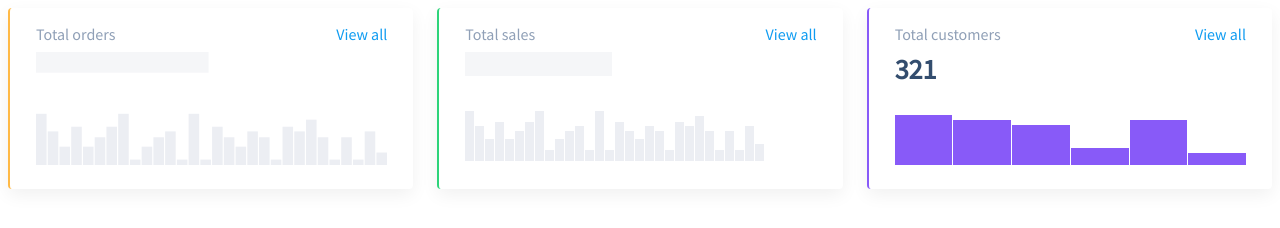
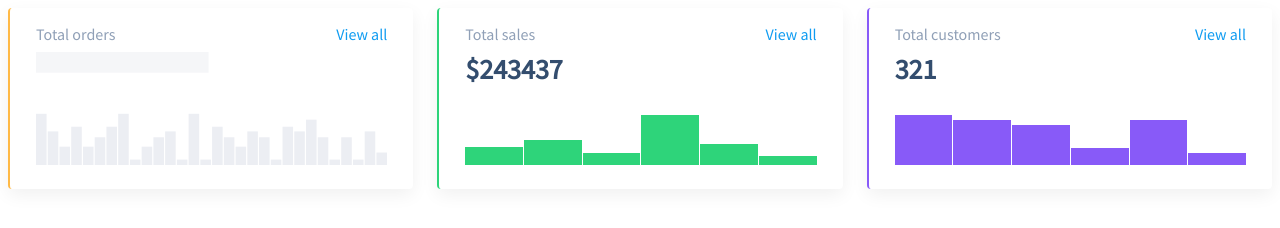
Before and after one commit to js-tasks-ru/js-20221121_konstantin87, a website: page 04-oop-basic-intro-to-dom/1-column-chart/index.html in a window 1280 px wide. Drawn offline with Linux system fonts and the light colour scheme.

Commit message:
004-oop-basic-intro-to-dom: implement ColumnChart class

```diff
--- a/04-oop-basic-intro-to-dom/1-column-chart/index.html
+++ b/04-oop-basic-intro-to-dom/1-column-chart/index.html
@@ -47,7 +47,6 @@
   sales.append(salesChart.element);
   customers.append(customersChart.element);
 
-  salesChart.update([]);
 </script>
 </body>
 </html>
--- a/04-oop-basic-intro-to-dom/1-column-chart/index.js
+++ b/04-oop-basic-intro-to-dom/1-column-chart/index.js
@@ -1,92 +1,84 @@
 export default class ColumnChart {
-  constructor({data = [], label = '', value, link, formatHeading = (val) => val} = {}) {
+  chartHeight = 50;
+
+  constructor({
+    data = [],
+    label = '',
+    value = 0,
+    link = '',
+    formatHeading = (input) => input
+  } = {}) {
     this.data = data;
     this.label = label;
     this.value = value;
     this.link = link;
     this.formatHeading = formatHeading;
-    this.chartHeight = 50;
     this.render();
   }
 
-  isDataLoading() {
-    return this.data.length === 0;
+  buildChartsTemplate() {
+    const maxValue = Math.max(...this.data);
+    const scale = this.chartHeight / maxValue;
+
+    return this.data.map(item => {
+      const value = String(Math.floor(item * scale));
+      const percent = (item / maxValue * 100).toFixed(0);
+      return (`<div style="--value: ${value}" data-tooltip="${percent}%"></div>`);
+    }).join('');
+
   }
 
-  getColumnProps(data) {
-    const maxValue = Math.max(...data);
-    const scale = 50 / maxValue;
-
-    return data.map(item => {
-      return {
-        percent: (item / maxValue * 100).toFixed(0) + '%',
-        value: String(Math.floor(item * scale))
-      };
-    });
-  }
-
-  getColumnsChartBars() {
-    if (this.data.length > 0) {
-      const calculatedData = this.getColumnProps(this.data);
-      return Object.entries(calculatedData).map(([_, {percent, value}]) => (
-        `<div style="--value: ${value}" data-tooltip="${percent}"></div>`
-      )).join('');
-    }
-  }
-
-  renderCharts() {
+  buildMainTemplate() {
     const formattedHeading = this.formatHeading ? this.formatHeading(this.value) : this.value;
 
-    if (this.isDataLoading()) {
-      return ('<img src="./charts-skeleton.svg" alt="My Happy SVG"/>');
-    }
-
     return (`
-        <div class="column-chart__container">
-          <div data-element="header" class="column-chart__header">${formattedHeading}</div>
-          <div data-element="body" class="column-chart__chart">
-             ${this.getColumnsChartBars()}
-          </div>
-        </div>
-      `);
-  }
-
-  buildTemplate() {
-    const formattedHeading = this.formatHeading ? this.formatHeading(this.value) : this.value;
-    return (`
-      <div class="column-chart ${this.isDataLoading() && 'column-chart_loading'}" style="--chart-height: 50">
-        <div class="column-chart__title column-chart__${this.label}">
+      <div class="column-chart column-chart_loading" style="--chart-height: 50">
+        <div class="column-chart__title">
           Total ${this.label}
-          <a href="/${this.label}" class="column-chart__link">View all</a>
+          <a href="/${this.link}" class="column-chart__link">View all</a>
         </div>
         <div class="column-chart__container">
           <div data-element="header" class="column-chart__header">${formattedHeading}</div>
           <div data-element="body" class="column-chart__chart">
-            ${this.getColumnsChartBars()}
+            ${this.buildChartsTemplate()}
           </div>
         </div>
-      </div>`
-    );
-  }
-
-  update(newData) {
-    this.data = newData;
-    const currentChart = this.element.querySelector('.column-chart__container');
-    const updatedChart = document.createElement('div');
-    updatedChart.innerHTML = this.renderCharts();
-    currentChart.parentNode.replaceChild(updatedChart.firstElementChild, currentChart);
+      </div>
+    `);
   }
 
   render() {
     const wrapper = document.createElement('div');
 
-    wrapper.innerHTML = this.buildTemplate();
+    wrapper.innerHTML = this.buildMainTemplate();
 
     this.element = wrapper.firstElementChild;
+
+    this.toggleLoadingStatus();
+  }
+
+  update(newData) {
+    this.data = newData;
+    this.toggleLoadingStatus();
+    const currentChart = this.element.querySelector('.column-chart__chart');
+    currentChart.innerHTML = this.buildChartsTemplate();
+  }
+
+  toggleLoadingStatus() {
+    if (!this.element) {
+      return;
+    }
+    if (this.data.length) {
+      this.element.classList.remove('column-chart_loading');
+    } else {
+      this.element.classList.add('column-chart_loading');
+    }
   }
 
   remove() {
-    this.element.remove();
+    if (this.element) {
+      this.element.remove();
+    }
   }
 
   destroy() {
```
